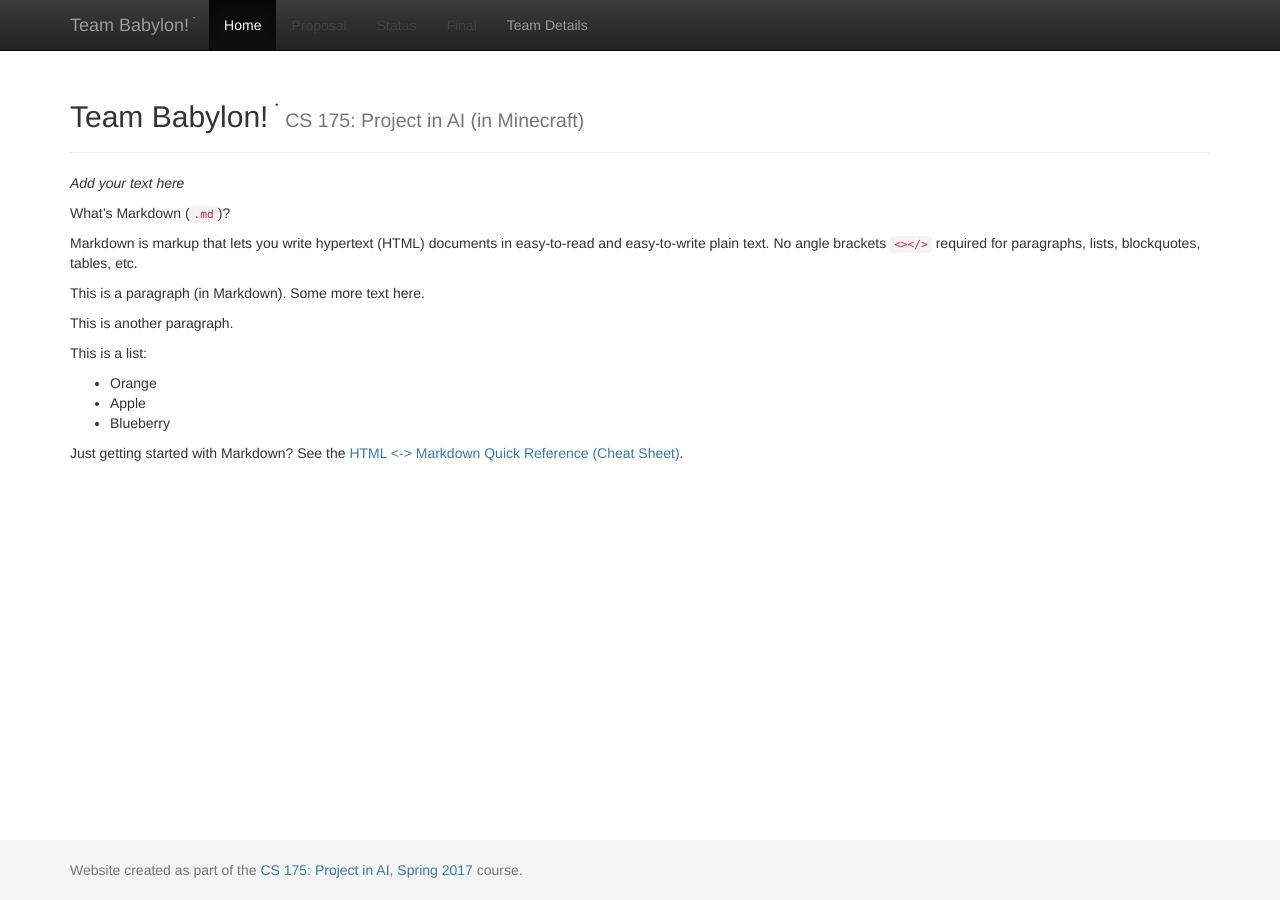
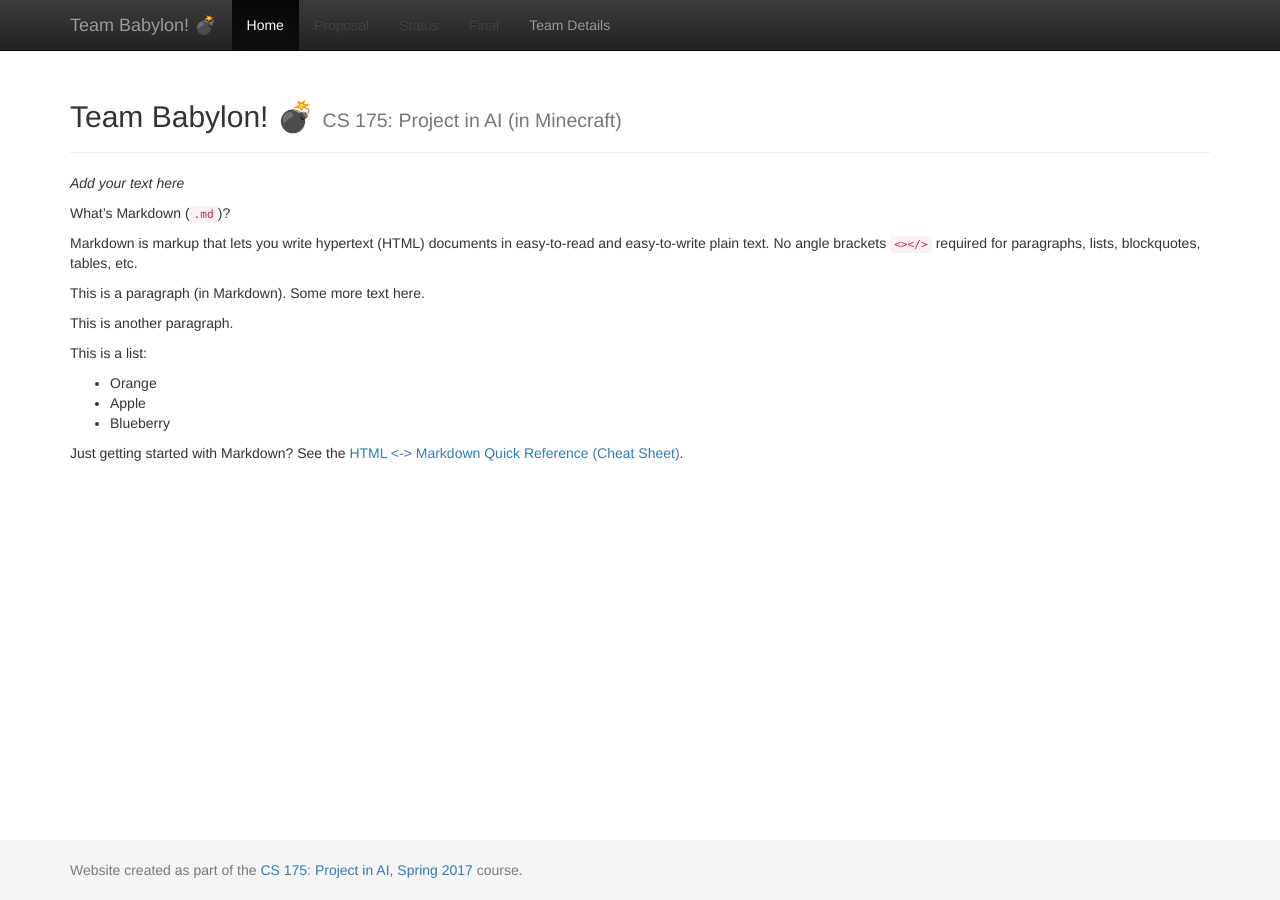
Before and after one commit to StStevens/TeamBabylon, a Jekyll site: the page built from docs/index.md, in a window 1280 px wide. Built offline with Jekyll 4.4.1, drawn with Linux system fonts in a browser that asks for light colours; part of the change alters nothing that is shown.

```diff
--- a/docs/_config.yml
+++ b/docs/_config.yml
@@ -1,7 +1,7 @@
 ###########
 # site.title
 
-title:    'Team Babylon! &#1465'
+title:    'Team Babylon! &#128163'
 subtitle: 'CS 175: Project in AI (in Minecraft)'
 
 
```
